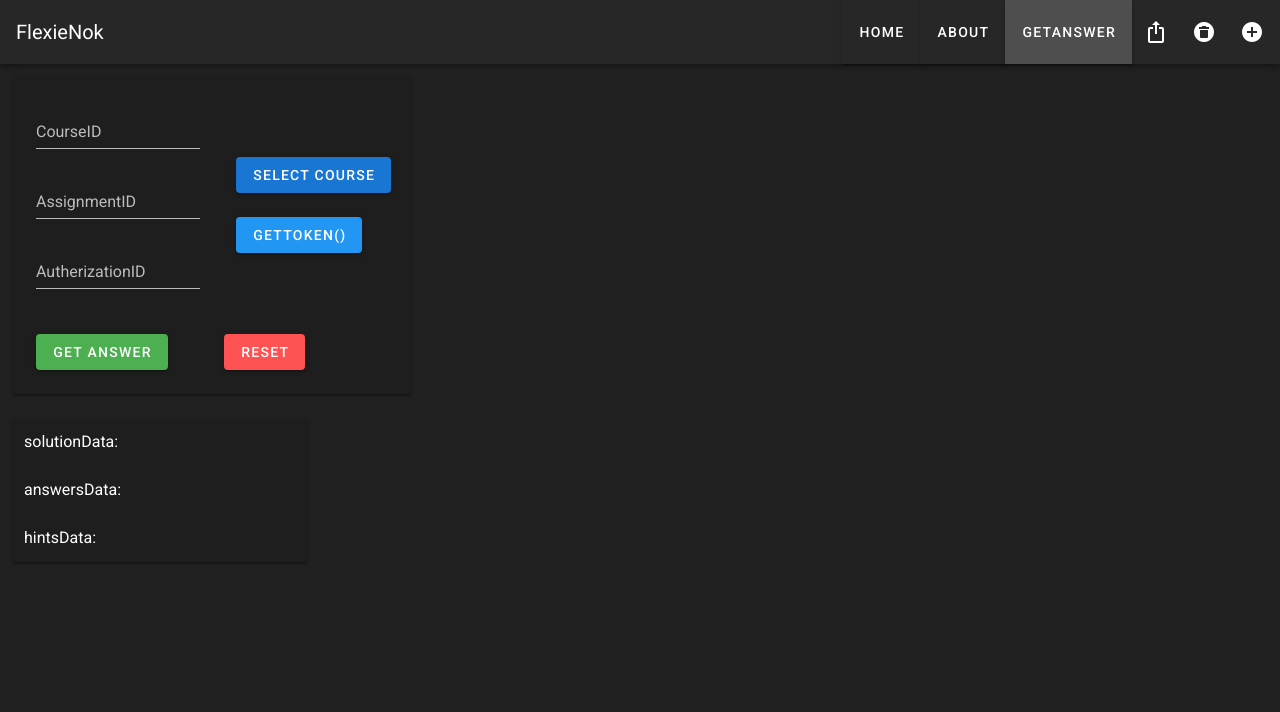
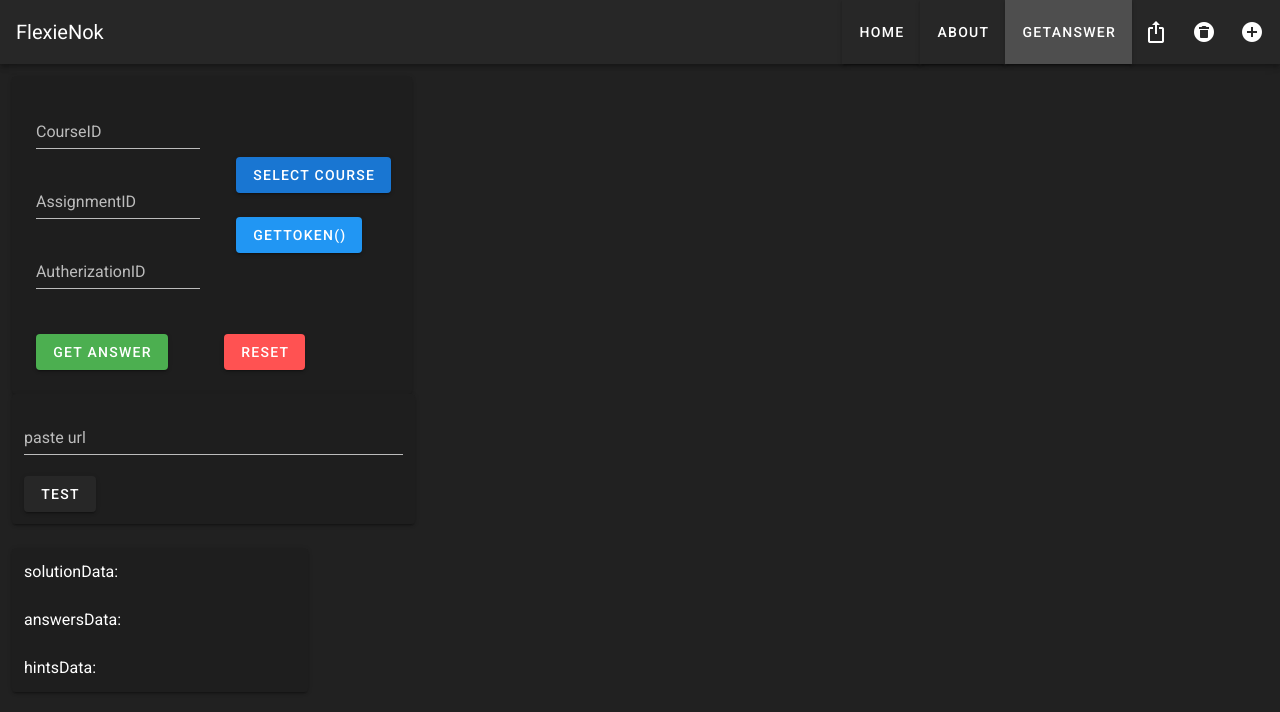
Before and after one commit to flexienok/flexienok, a Vue app in the folder flexienok/: page /GetAnswer in a window 1280 px wide. Shown: the top 712 px of the page. Built offline with nearby package versions, Linux system fonts and the light colour scheme.

Commit message:
url skit

```diff
--- a/flexienok/src/components/infoinput.vue
+++ b/flexienok/src/components/infoinput.vue
@@ -1,5 +1,5 @@
 <template>
-  <v-col>
+  <v-col cols="4">
     <v-card dark justify-center class="width">
       <v-content>
         <v-container fluid fill-height>
@@ -35,7 +35,7 @@
             <v-btn
               color="success"
               class="mr-4"
-              @click="validate"
+              @click="validate(), makeURL()"
               :loading="loading"
               :disabled="loading"
             >Get answer</v-btn>
@@ -46,6 +46,13 @@
           </v-col>
         </v-container>
       </v-content>
+    </v-card>
+    <v-card dark>
+      <v-col>
+        <v-text-field v-model="inputURL" label="paste url" required></v-text-field>
+
+        <v-btn @click="urlll">test</v-btn>
+      </v-col>
     </v-card>
     <v-flex xs12>
       <v-card dark>
@@ -66,6 +73,7 @@ export default {
     CourseID: "",
     AssignmentID: "",
     AutherizationID: "",
+    inputURL: "",
     loading: false,
     courses: [
       { bok: "matte 1a", id: "940" },
@@ -76,6 +84,13 @@ export default {
 
   methods: {
     ...mapMutations(["getToken"]),
+    makeURL() {
+      this.inputURL =
+        "https://nokflex.nok.se/" +
+        this.CourseID +
+        "/uppgift/" +
+        this.AssignmentID;
+    },
     validate() {
       this.loading = true;
 
```
